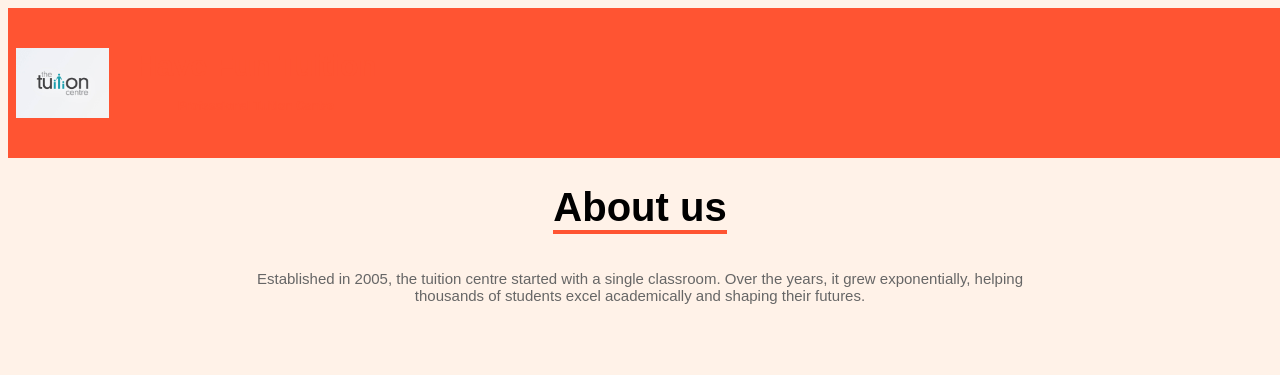
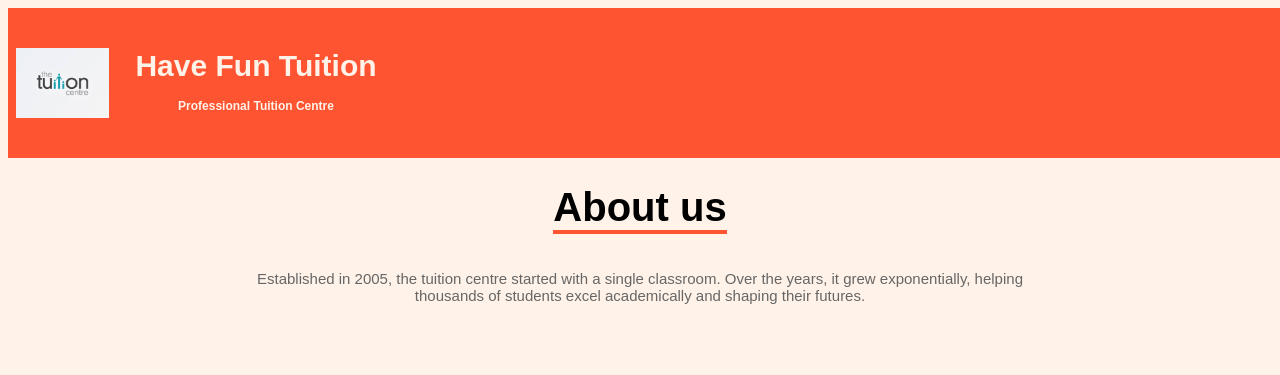
Before and after one commit to joeaa223/BIT102-Assignment2, a plain HTML site: page aboutus.html in a window 1280 px wide. Shown: the top 375 px of the page. Drawn offline with Linux system fonts and the light colour scheme.

Commit message:
Update aboutus.css
Signed-off-by: ccake16 <138986130+ccake16@users.noreply.github.com>

```diff
--- a/aboutus.css
+++ b/aboutus.css
@@ -267,7 +267,7 @@ footer{
     }
 
     .navbarlogo h2{
-        color: #ff5432;
+        color: #fff2e8;
         font-size: 30px;
         flex: 3;
     }
```
